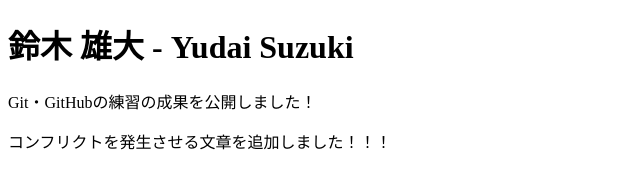
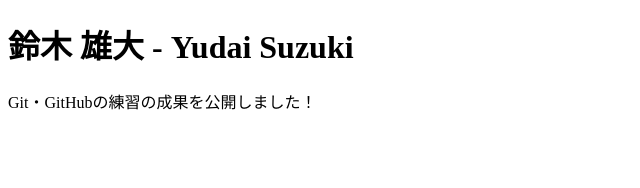
Before and after one commit to pr-YudaiSuzuki/git-practice1, a plain HTML site: page index.html in a window 1280 px wide. Shown: the whole page, without its empty margins (0-640 px from the left). Drawn offline with Linux system fonts and the light colour scheme.

Commit message:
Revert "add conflict sentence"
This reverts commit d9f1f97df3ca0bef7a3be919875e46c0ee384647.

```diff
--- a/index.html
+++ b/index.html
@@ -8,6 +8,5 @@
 <body>
   <h1>鈴木 雄大 - Yudai Suzuki</h1>
   <p>Git・GitHubの練習の成果を公開しました！</p>
-  <p>コンフリクトを発生させる文章を追加しました！！！</p>
 </body>
 </html>
```
